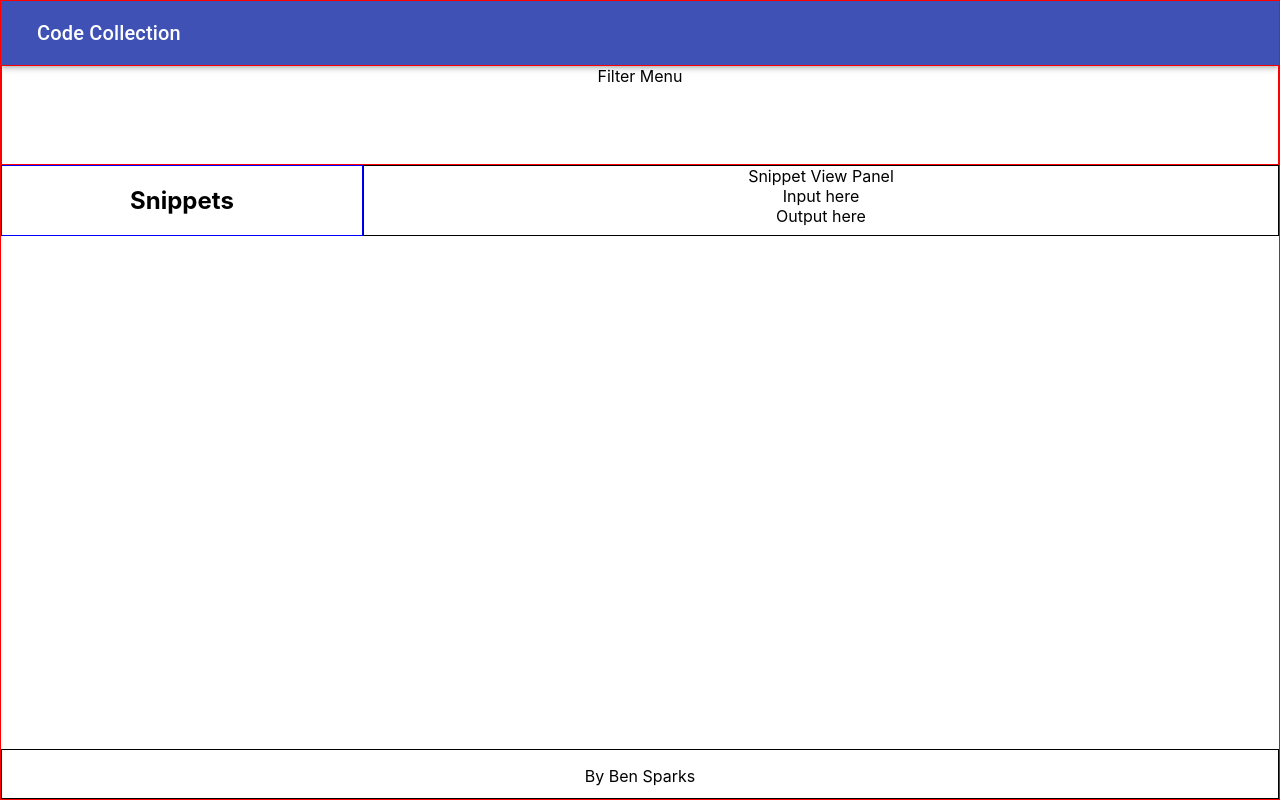
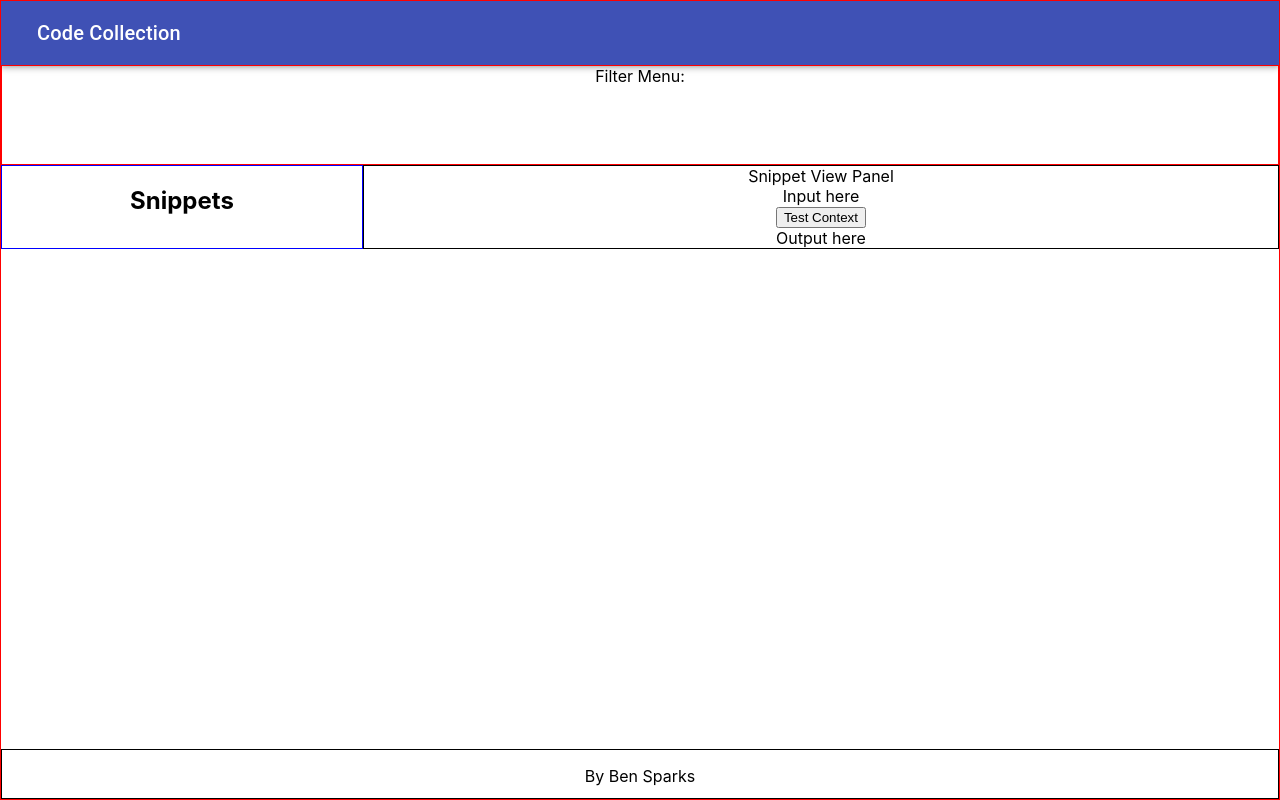
Before and after one commit to BenSparksCode/code-collection, a React (Create React App) app: page / in a window 1280 px wide. Built offline with nearby package versions, Linux system fonts and the light colour scheme.

Commit message:
Added initial context for shared state

```diff
--- a/src/App.js
+++ b/src/App.js
@@ -1,4 +1,6 @@
 import React from 'react';
+
+import SnippetContextProvider from './contexts/SnippetContext'
 
 import NavBar from './components/NavBar'
 import FilterMenu from './components/FilterMenu'
@@ -11,12 +13,18 @@ function App() {
   return (
     <div className="App">
       <NavBar />
-      <FilterMenu />
-      <div className='snippet-panel-container'>
-        <SnippetListPanel/>
-        <SnippetViewPanel/>
-      </div>
-      <Footer/>
+
+      <SnippetContextProvider>
+
+        <FilterMenu />
+        <div className='snippet-panel-container'>
+          <SnippetListPanel />
+          <SnippetViewPanel />
+        </div>
+
+      </SnippetContextProvider>
+
+      <Footer />
     </div>
   );
 }
--- a/src/components/FilterMenu.js
+++ b/src/components/FilterMenu.js
@@ -1,9 +1,13 @@
-import React from 'react'
+import React, { useContext } from 'react'
+import { SnippetContext } from '../contexts/SnippetContext'
 
 const FilterMenu = () => {
+    const { snippetState } = useContext(SnippetContext)
+
     return (
         <div className='filter-menu-container'>
-            Filter Menu
+            Filter Menu:
+            {snippetState.selectedSnippet}
         </div>
     )
 }
--- a/src/components/SnippetViewPanel.js
+++ b/src/components/SnippetViewPanel.js
@@ -1,12 +1,21 @@
-import React from 'react'
+import React, { useContext } from 'react'
+import { SnippetContext } from '../contexts/SnippetContext'
 
 const SnippetViewPanel = () => {
+    const { snippetState, testSet } = useContext(SnippetContext)
+
+    const runTestSet = () => {
+        testSet("testing... 1, 2...")
+    }
+
     return (
         <div className='snippet-view-container'>
             Snippet View Panel
             <div className="code-input-container">
                 Input here
             </div>
+
+            <button onClick={runTestSet}>Test Context</button>
 
             <div className="code-preview-container">
                 Output here
--- /dev/null
+++ b/src/contexts/SnippetContext.js
@@ -0,0 +1,30 @@
+import React, { createContext, useState } from 'react'
+
+export const SnippetContext = createContext()
+
+const initialState = {
+    selectedSnippet: false,
+    snippetListFull: [],
+    snippetListFiltered: []
+}
+
+const SnippetContextProvider = (props) => {
+
+    const [snippetState, setSnippetState] = useState(initialState)
+
+    const testSet = (text) => {
+        setSnippetState({
+            ...snippetState, ...{selectedSnippet: text}
+        })
+    }
+
+
+
+    return (
+        <SnippetContext.Provider value={{snippetState, testSet}}>
+            {props.children}
+        </SnippetContext.Provider>
+    )
+}
+
+export default SnippetContextProvider
```
